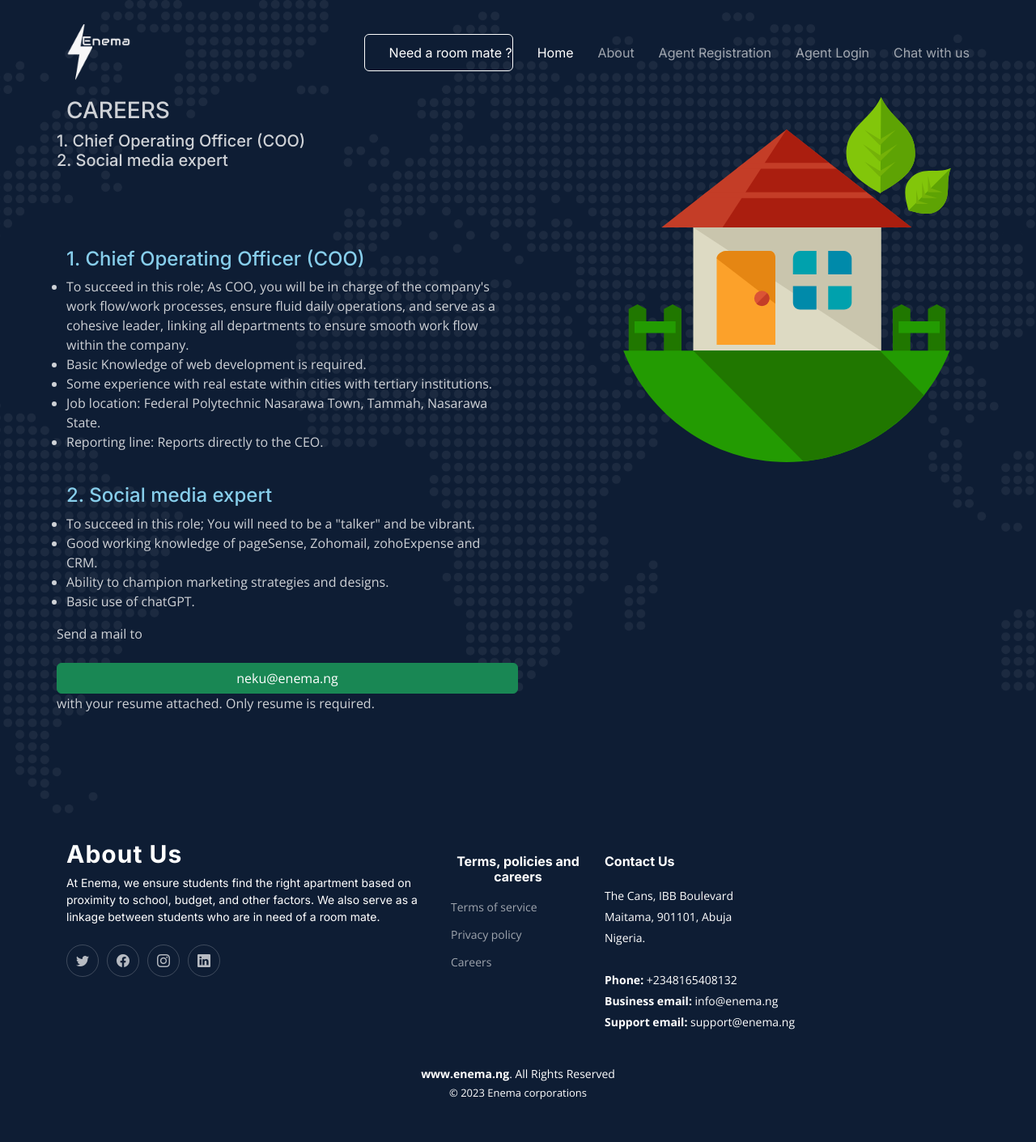
After one commit to Unekwu001/newpro, a Django app: page /careers/ in a window 1280 px wide. The commit adds this page. Shown: the whole page at 81% size. Run offline with Django 4.2, Linux system fonts and the light colour scheme; some libraries are stand-ins or nearby versions.

Commit message:
quick fix

```diff
--- a/enema/templates/agent-single.html
+++ b/enema/templates/agent-single.html
@@ -560,11 +560,12 @@
         </div>
 
         <div class="col-lg-2 col-12 footer-links"style="text-align: center;color:white;">
-          <h4 style="color:orange;">Terms and policies</h4>
+          <h4 style="color:orange;">Terms, policies and careers</h4>
           <ul style="color:white;">
 
             <li><a href="{% url 'terms_of_service' %}"style="color:white;">Terms of service</a></li>
             <li><a href="{% url 'privacypolicy' %}" style="color:white;">Privacy policy</a></li>
+            <li><a href="{% url 'careers' %}" style="color:white;">Careers</a></li>
           </ul>
         </div>
 
--- a/enema/templates/agents-grid.html
+++ b/enema/templates/agents-grid.html
@@ -549,11 +549,12 @@
         </div>
 
         <div class="col-lg-2 col-12 footer-links"style="text-align: center;color:white;">
-          <h4 style="color:orange;">Terms and policies</h4>
+          <h4 style="color:orange;">Terms, policies and careers</h4>
           <ul style="color:white;">
 
             <li><a href="{% url 'terms_of_service' %}"style="color:white;">Terms of service</a></li>
             <li><a href="{% url 'privacypolicy' %}" style="color:white;">Privacy policy</a></li>
+            <li><a href="{% url 'careers' %}" style="color:white;">Careers</a></li>
           </ul>
         </div>
 
--- /dev/null
+++ b/enema/templates/careers.html
@@ -0,0 +1,67 @@
+{% extends 'termsOfService.html' %}
+
+
+{% block head %}
+<h3 data-aos="fade-up">CAREERS</h3>
+
+
+{% endblock %}
+
+
+
+
+
+{% block bodie %}
+
+   <div class="row gy-4" data-aos="fade-up" data-aos-delay="400">
+           	<h5 class="row gy-4" data-aos="fade-up" data-aos-delay="400">
+           		1. Chief Operating Officer (COO) <br>
+           		2. Social media expert
+           	</h5>
+
+           	<p class="row gy-4" data-aos="fade-up" data-aos-delay="400">
+
+           		<ul>
+           		<h4 style="color:skyblue">1. Chief Operating Officer (COO)</h4>
+           			<li>
+           			  To succeed in this role;
+           			  As COO, you will be in charge of the company's work flow/work processes, ensure fluid daily operations,
+           			   and serve as a cohesive leader, linking all departments to ensure smooth work flow within the company.
+           			</li>
+           			<li>
+           			 Basic Knowledge of web development is required.
+           			</li>
+           			<li>
+           			Some experience with real estate within cities with tertiary institutions.
+           			</li>
+           			<li>
+           			Job location: Federal Polytechnic Nasarawa Town, Tammah, Nasarawa State.
+           			</li>
+           			<li>
+           			Reporting line:  Reports directly to the CEO.
+           			</li>
+           		</ul>
+
+           		<ul>
+           		<h4 style="color:skyblue">2. Social media expert</h4>
+           			<li>
+           			  To succeed in this role;
+           			  You will need to be a "talker" and be vibrant.
+           			</li>
+           			<li>
+           			  Good working knowledge of pageSense, Zohomail, zohoExpense and CRM.
+           			</li>
+           			<li>
+           			  Ability to champion marketing strategies and designs.
+           			</li>
+           			<li>
+           			  Basic use of chatGPT.
+           			</li>
+
+           		</ul>
+           		Send a mail to <button class="btn btn-success">neku@enema.ng</button>with your resume attached. Only resume is
+           		 required.
+           	</p>
+
+         </div>
+{% endblock %}
--- a/enema/templates/index.html
+++ b/enema/templates/index.html
@@ -181,11 +181,12 @@
         </div>
 
         <div class="col-lg-2 col-12 footer-links"style="text-align: center">
-          <h4 >Terms and policies</h4>
+          <h4 >Terms, policies and careers</h4>
           <ul>
 
             <li><a href="{% url 'terms_of_service' %}">Terms of service</a></li>
             <li><a href="{% url 'privacypolicy' %}">Privacy policy</a></li>
+            <li><a href="{% url 'careers' %}">Careers</a></li>
           </ul>
         </div>
 
--- a/enema/templates/property-grid.html
+++ b/enema/templates/property-grid.html
@@ -304,11 +304,12 @@
         </div>
 
         <div class="col-lg-2 col-12 footer-links"style="text-align: center">
-          <h5 style="color:white;">Terms and policies</h5>
+          <h5 style="color:white;">Terms, policies and careers</h5>
           <ul>
 
             <li><a href="{% url 'terms_of_service' %}" style="color:white;">Terms of service</a></li>
             <li><a href="{% url 'privacypolicy' %}" style="color:white;">Privacy policy</a></li>
+            <li><a href="{% url 'careers' %}" style="color:white;">Careers</a></li>
           </ul>
         </div>
 
--- a/enema/templates/termsOfService.html
+++ b/enema/templates/termsOfService.html
@@ -50,7 +50,7 @@
 
            		</ul>
            		<ul>
-           		<h4 style="color:skyblue">1. Room mates</h4>
+           		<h4 style="color:skyblue">2. Room mates</h4>
            			<li>
            			     We donot verify the psychological/mental and/or behavioural traits of room mates. Enema corporations
            			     is responsible for verifying the existence of both parties and the lodge(s) involved.
--- a/enema/urls.py
+++ b/enema/urls.py
@@ -46,7 +46,8 @@ urlpatterns = [
     path('admin_matchroomy/<int:id>/',admin_matchroomy,name='admin_matchroomy'),
     path('matchhistory/<int:id>/',matchhistory,name='matchhistory'),
     path('terms_of_service/',terms_of_service,name='terms_of_service'),
-    path('privacypolicy/',privacypolicy,name='privacypolicy')
+    path('privacypolicy/',privacypolicy,name='privacypolicy'),
+    path('careers/',careers,name='careers')
 ]
 
 if settings.DEBUG:
--- a/enema/views.py
+++ b/enema/views.py
@@ -700,3 +700,6 @@ def terms_of_service(request):
 
 def privacypolicy(request):
     return render(request,'privacypolicy.html')
+
+def careers(request):
+    return render(request,'careers.html')
```
